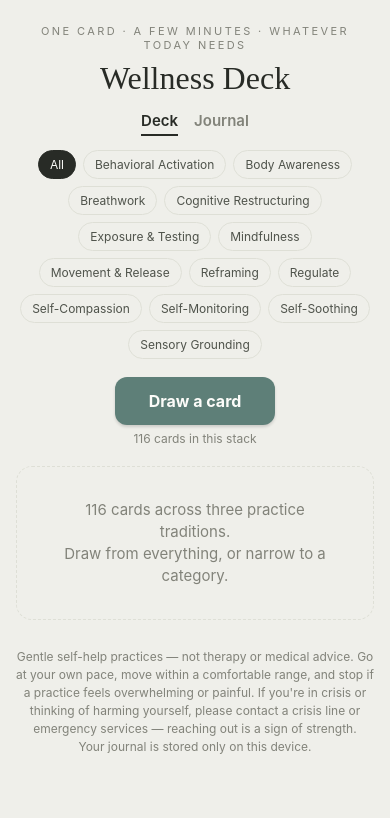
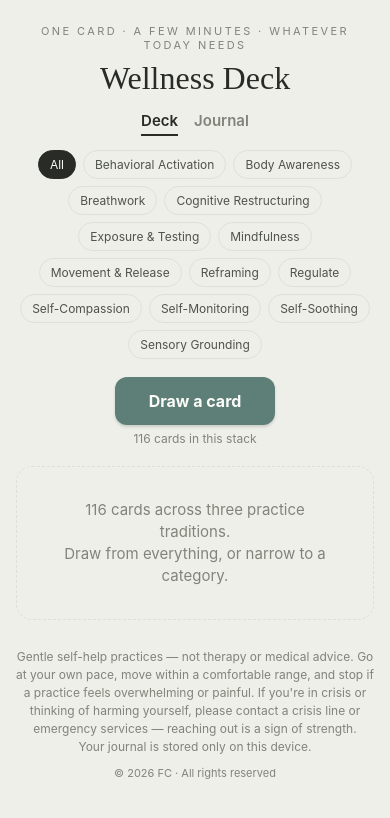
Before and after one commit to MamanReineFC/randomstuff, a React Native app: screen / in a window 390 px wide. Shown: the top 818 px of the page. Built offline with nearby package versions, Linux system fonts and the light colour scheme.

Commit message:
Show copyright notice in app footer

```diff
--- a/App.js
+++ b/App.js
@@ -526,6 +526,10 @@ export default function App() {
           emergency services — reaching out is a sign of strength.{"\n"}
           Your journal is stored only on this device.
         </Text>
+
+        <Text style={{ fontSize: 11, color: T.dim, textAlign: "center", marginTop: 10 }}>
+          © 2026 FC · All rights reserved
+        </Text>
       </ScrollView>
     </SafeAreaView>
   );
```
